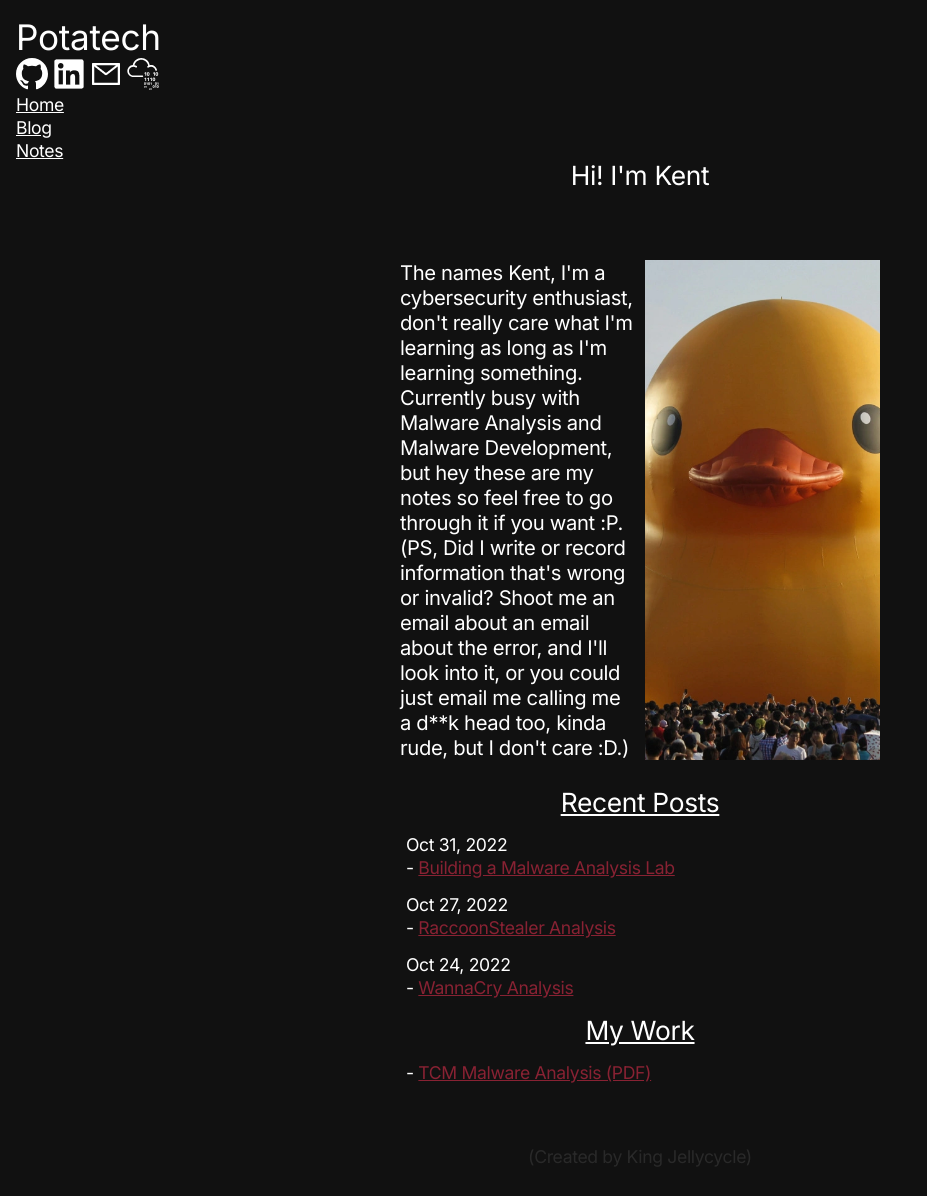
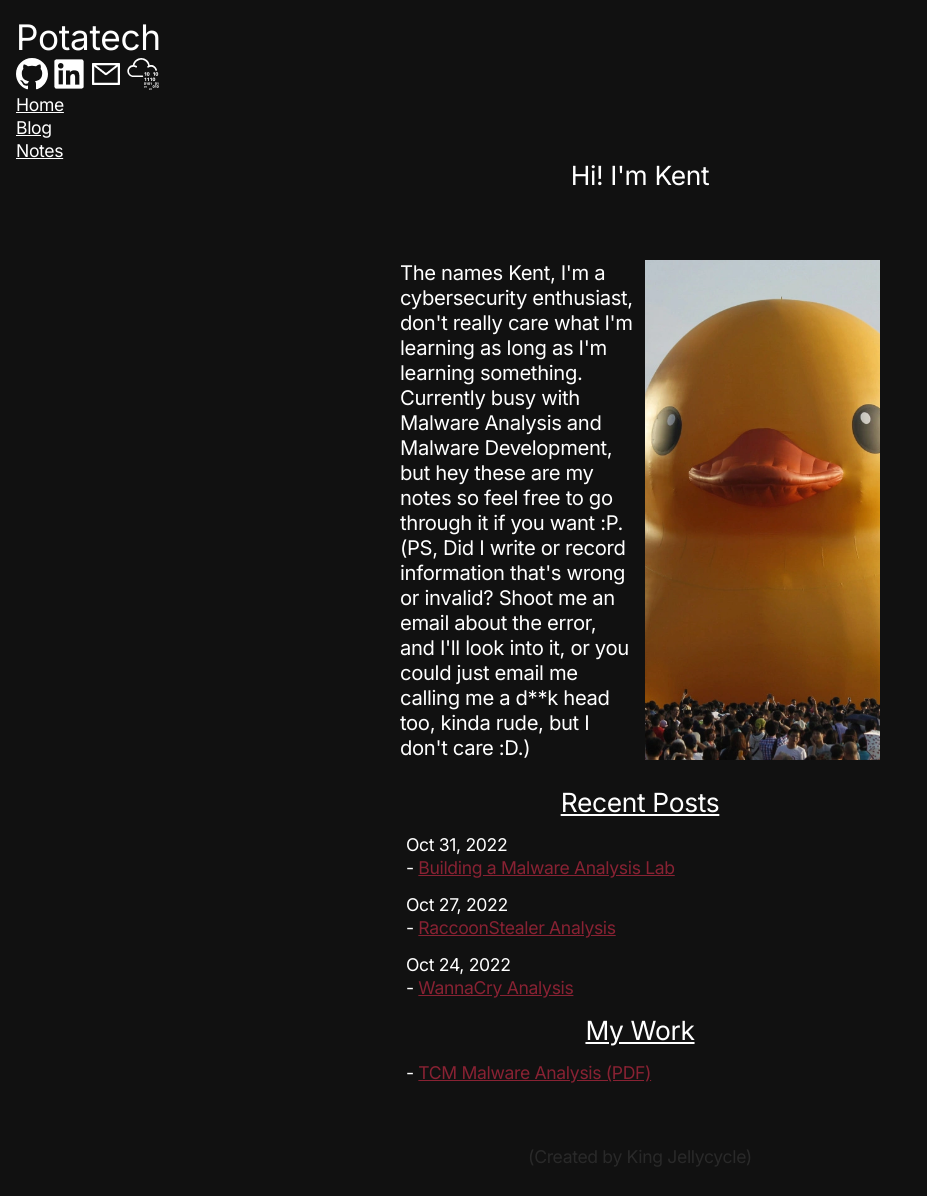
Before and after one commit to Jpang9/Website, a Jekyll site: the page built from index.html, in a window 1280 px wide. Shown: the whole page, without its empty margins (0-927 px from the left). Built offline with Jekyll 4.4.1, drawn with Linux system fonts in a browser that asks for light colours.

Commit message:
Fixed: Summary

```diff
--- a/_config.yml
+++ b/_config.yml
@@ -10,7 +10,7 @@ description: >-
   Currently busy with Malware Analysis and Malware Development, but hey
   these are my notes so feel free to go through it if you want :P.
   (PS, Did I write or record information that's wrong or invalid? Shoot me an email about
-  an email about the error, and I'll look into it, or you could just email me calling me a d**k head too, kinda rude, but I don't care :D.)
+  the error, and I'll look into it, or you could just email me calling me a d**k head too, kinda rude, but I don't care :D.)
 
 baseurl: "" # the subpath of your site, e.g. /blog
 url: "https://go-outside.xyz" # the base hostname & protocol for your site, e.g. http://example.com
```
